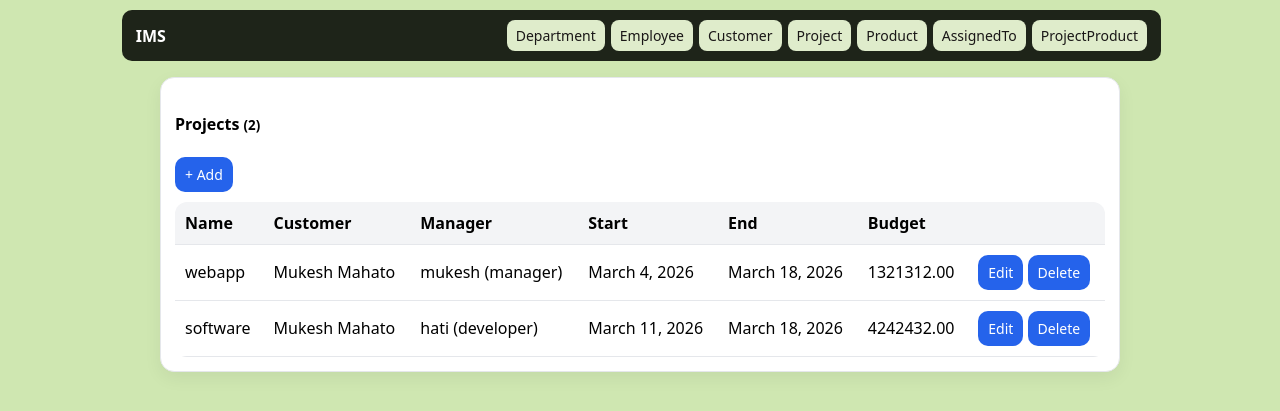
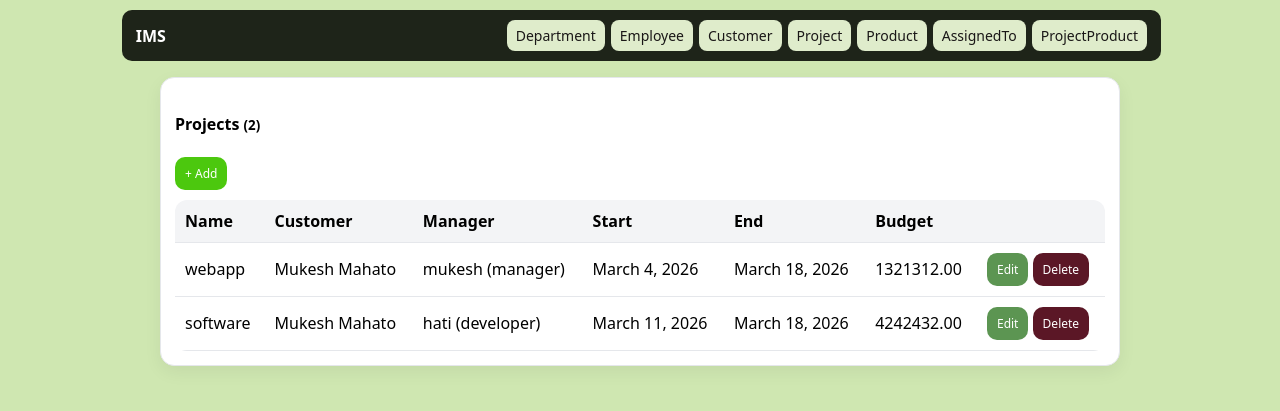
Before and after one commit to himukeshmahato/wapproject, a Django app: page /ims/projects/ in a window 1280 px wide. Shown: the top 411 px of the page. Run offline with Django 5.2, Linux system fonts and the light colour scheme; data comes from the database, SQL or seed files in the repository.

Commit message:
colors and font corrected

```diff
--- a/wapproject/ims/templates/base.html
+++ b/wapproject/ims/templates/base.html
@@ -93,9 +93,17 @@
       padding: 8px 10px;
       border-radius: 10px;
       text-decoration: none;
-      background: #2563eb;
+      background: #5b1726;
       color: #fff;
-      font-size: 14px
+      font-size: 12px
+    }
+
+    .btn-primary {
+      background: #4cc80e
+    }
+
+    .btn-secondary {
+      background: #5c9552
     }
 
     .btn:hover {
--- a/wapproject/ims/templates/list.html
+++ b/wapproject/ims/templates/list.html
@@ -28,19 +28,47 @@
       <thead>
         <tr>
           {% if key == "department" %}
-              <th>Name</th><th>Location</th><th>Manager</th><th></th>
+          <th>Name</th>
+          <th>Location</th>
+          <th>Manager</th>
+          <th></th>
           {% elif key == "employee" %}
-              <th>Name</th><th>Designation</th><th>Department</th><th>Email</th><th>Phone</th><th></th>
+          <th>ID</th>
+          <th>Name</th>
+          <th>Designation</th>
+          <th>Department</th>
+          <th>Email</th>
+          <th>Phone</th>
+          <th>Department ID</th>
+          <th></th>
           {% elif key == "customer" %}
-              <th>Name</th><th>Contact</th><th>Address</th><th></th>
+          <th>Name</th>
+          <th>Contact</th>
+          <th>Address</th>
+          <th></th>
           {% elif key == "project" %}
-              <th>Name</th><th>Customer</th><th>Manager</th><th>Start</th><th>End</th><th>Budget</th><th></th>
+          <th>Name</th>
+          <th>Customer</th>
+          <th>Manager</th>
+          <th>Start</th>
+          <th>End</th>
+          <th>Budget</th>
+          <th></th>
           {% elif key == "product" %}
-              <th>Type</th><th>Cost</th><th>Description</th><th></th>
+          <th>Type</th>
+          <th>Cost</th>
+          <th>Description</th>
+          <th></th>
           {% elif key == "assignedto" %}
-              <th>Employee</th><th>Project</th><th>Role</th><th>Hours</th><th></th>
+          <th>Employee</th>
+          <th>Project</th>
+          <th>Role</th>
+          <th>Hours</th>
+          <th></th>
           {% elif key == "projectproduct" %}
-              <th>Project</th><th>Product</th><th></th>
+          <th>Project</th>
+          <th>Product</th>
+          <th></th>
           {% endif %}
         </tr>
       </thead>
@@ -56,11 +84,13 @@
             <a class="btn btn-sm" href="{% url 'department_delete' obj.id %}">Delete</a>
           </td>
           {% elif key == "employee" %}
+          <td>{{ obj.id }}</td>
           <td>{{ obj.emp_name }}</td>
           <td>{{ obj.designation }}</td>
           <td>{{ obj.dept }}</td>
           <td>{{ obj.email }}</td>
           <td>{{ obj.phone }}</td>
+          <td>{{ obj.dept_id }}</td>
           <td>
             <a class="btn btn-sm btn-secondary" href="{% url 'employee_edit' obj.id %}">Edit</a>
             <a class="btn btn-sm" href="{% url 'employee_delete' obj.id %}">Delete</a>
```
Also changed, not shown: wapproject/wapproject/settings.py (line endings or trailing spaces). Lines whose indentation alone changed are shown as unchanged.
